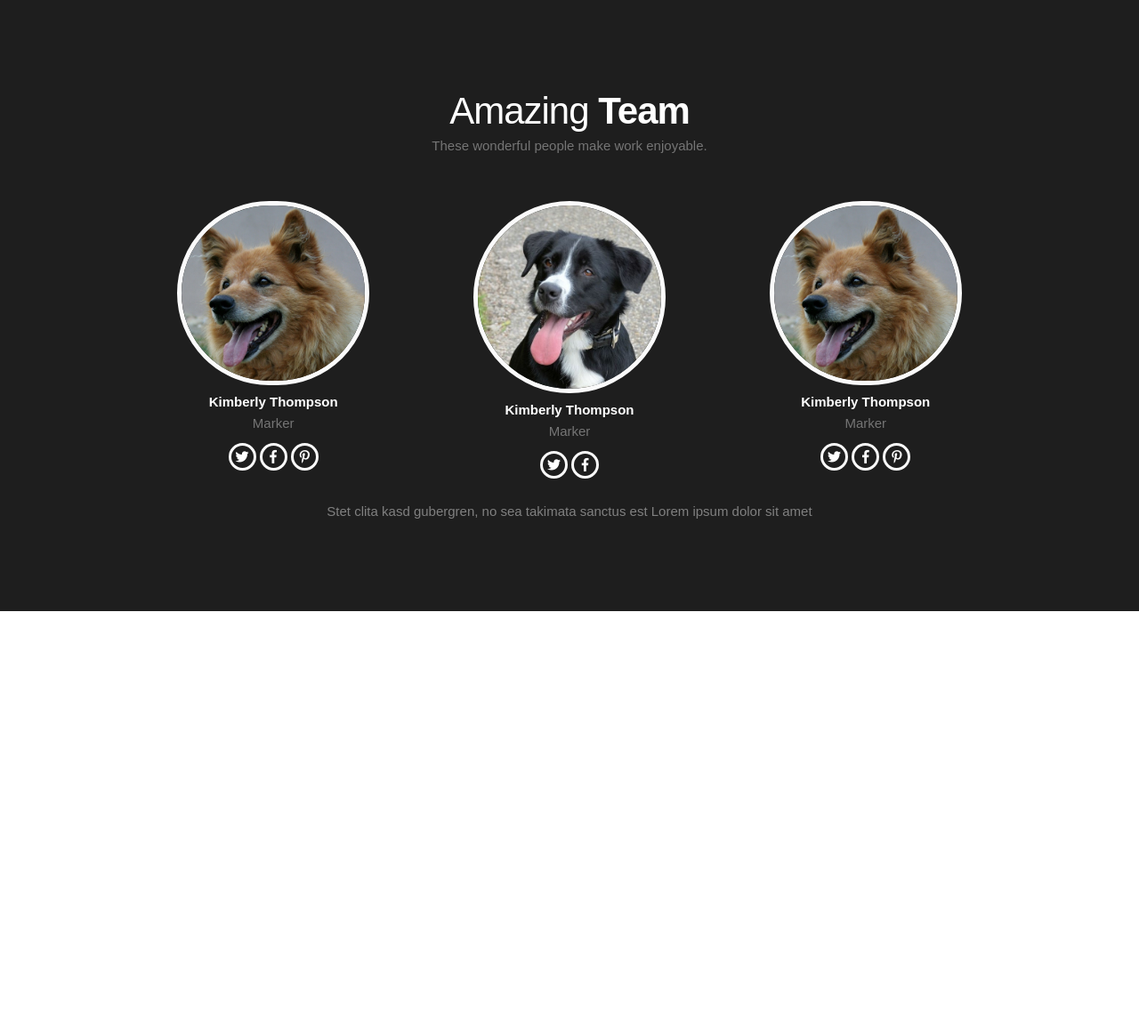
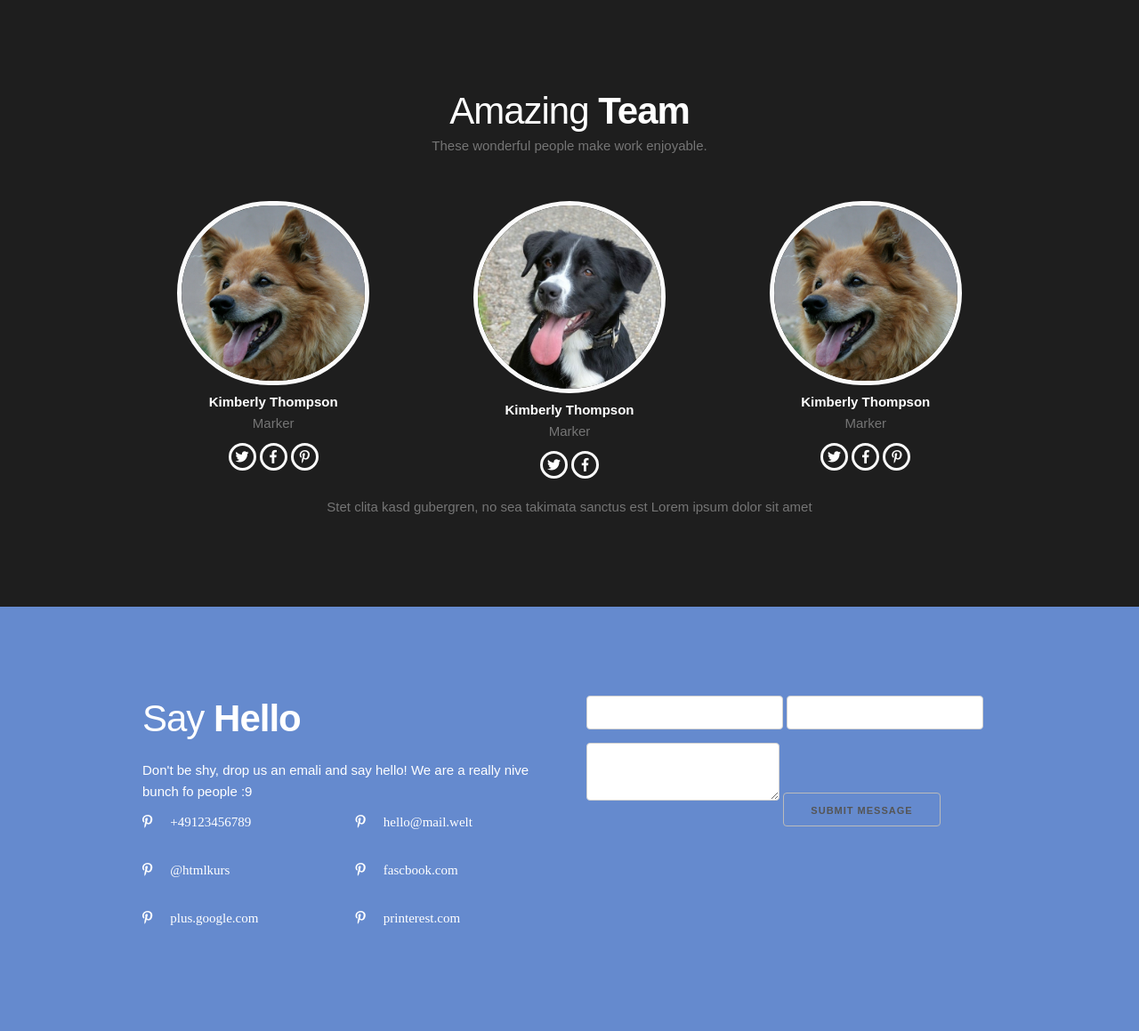
Before and after one commit to C4rist0p4/html, a PHP site: page /main.html in a window 1280 px wide. Shown: the part 3361-4520 px from the top of the page at 89% size. Before the commit the page ends 4048 px from the top, so only its background shows below. Run offline with PHP 8.4, Linux system fonts and the light colour scheme; some libraries are stand-ins or nearby versions; some web fonts are replaced.

Commit message:
31.10.2018

```diff
--- a/css/styles.css
+++ b/css/styles.css
@@ -237,7 +237,46 @@ p {
   margin-top: 5px;
 }
 .team-bottom-text {
-  margin-top: 25px;
-  color: gray;
+  margin-top: 20px;
   text-align: center;
 }
+
+.message {
+  padding-top: 100px;
+  padding-bottom: 75px;
+  background-color: rgb(101, 138, 206);
+}
+
+.message_heading {
+  font-weight: lighter;
+  color: white;
+  margin-bottom: 20px;
+}
+
+.message_sub_heading {
+  font-weight: lighter;
+  color: white;
+  margin-bottom: 0px;
+}
+
+.message-icons {
+  color: white;
+  margin-top: 10px;
+  margin-bottom: 10px;
+}
+
+.message-container {
+  padding-left: 0px;
+  font-weight: lighter;
+}
+
+.message-icons .fab {
+  margin-bottom: 10px;
+  text-align: left;
+}
+
+.fab p {
+  float: right;
+  margin-left: 20px;
+  color: white;
+}
--- a/main.html
+++ b/main.html
@@ -299,7 +299,52 @@
                 est Lorem ipsum dolor sit amet</p>
         </div>
     </div>
-
+    <div class="message">
+        <div class="container">
+            <div class="row">
+                <div class="six columns">
+                    <h2 class="message_heading ">Say <strong>Hello</strong></h2>
+                    <p class="message_sub_heading">Don't be shy, drop us an emali and say hello! We are a really
+                        nive bunch fo people :9
+                    </p>
+                    <div class="message-icons">
+                        <div class="row">
+                            <div class="message-container">
+                                <div class="six columns">
+                                    <i class="fab fa-pinterest-p">
+                                        <p>+49123456789</p>
+                                    </i>
+                                    <i class="fab fa-pinterest-p">
+                                        <p>@htmlkurs</p>
+                                    </i>
+                                    <i class="fab fa-pinterest-p">
+                                        <p>plus.google.com</p>
+                                    </i>
+                                </div>
+                                <div class="six columns">
+                                    <i class="fab fa-pinterest-p">
+                                        <p>hello@mail.welt</p>
+                                    </i>
+                                    <i class="fab fa-pinterest-p">
+                                        <p>fascbook.com</p>
+                                    </i>
+                                    <i class="fab fa-pinterest-p">
+                                        <p>printerest.com</p>
+                                    </i>
+                                </div>
+                            </div>
+                        </div>
+                    </div>
+                </div>
+                <div class="six columns">
+                    <input type="text" name="fname">
+                    <input type="text" name="fname2">
+                    <textarea></textarea>
+                    <button>Submit Message</button>
+                </div>
+            </div>
+        </div>
+    </div>
 </body>
 
 </html>
```
